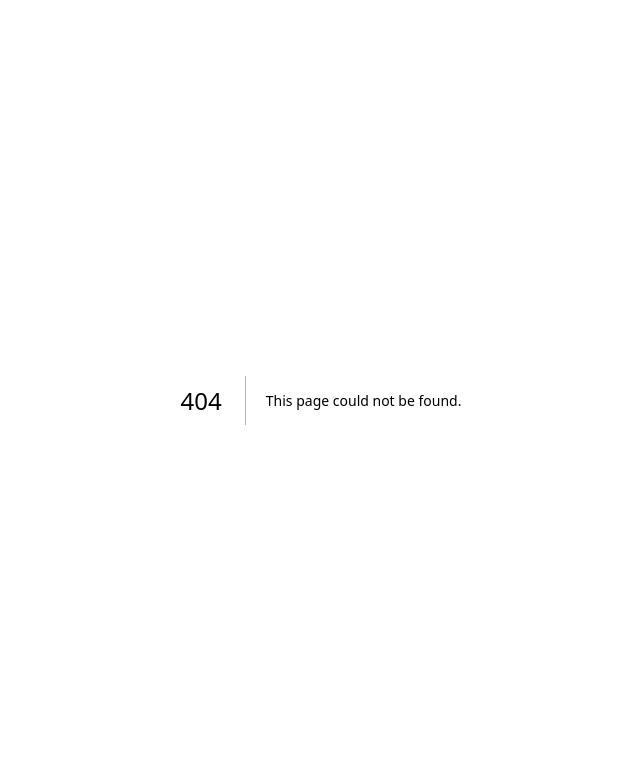
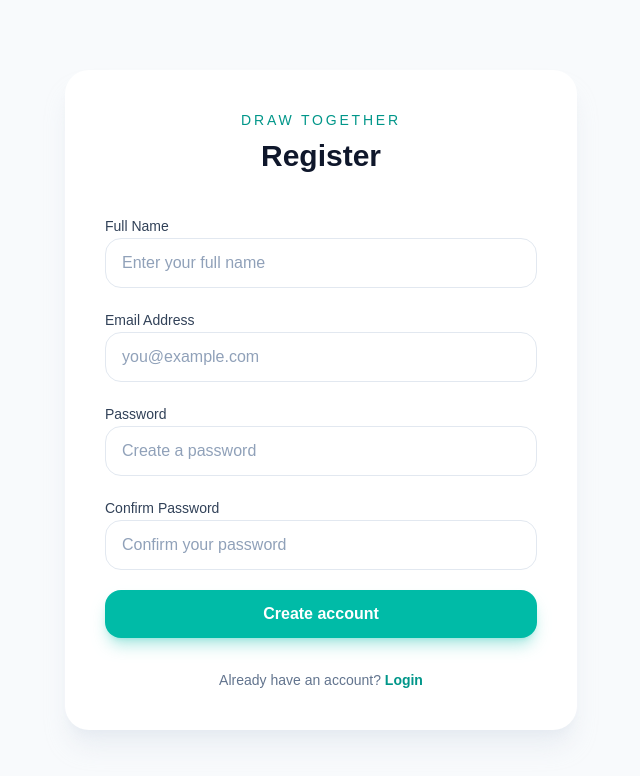
Before and after one commit to osid-alkourd/draw-together-frontend, a Next.js app: page /DrawTogether/auth/register in a window 1280 px wide. Before the commit this address had no page. Shown: the top 776 px of the page, without its empty margins (319-959 px from the left). Built offline with nearby package versions, Linux system fonts and the light colour scheme.

Commit message:
add register page

```diff
--- /dev/null
+++ b/app/DrawTogether/auth/register/page.tsx
@@ -0,0 +1,15 @@
+import type { Metadata } from "next";
+import { RegisterCard } from "@/components/auth/RegisterCard";
+
+export const metadata: Metadata = {
+  title: "Register | DrawTogether",
+  description: "Create your DrawTogether account to collaborate on whiteboards in real time.",
+};
+
+export default function RegisterPage() {
+  return (
+    <div className="flex min-h-screen items-center justify-center bg-slate-50 px-4 py-12">
+      <RegisterCard />
+    </div>
+  );
+}
--- a/app/page.tsx
+++ b/app/page.tsx
@@ -1,63 +1,33 @@
-import Image from "next/image";
+import Link from "next/link";
 
-export default function Home() {
+export const metadata = {
+  title: "Draw Together",
+};
+
+export default function HomePage() {
   return (
-    <div className="flex min-h-screen items-center justify-center bg-zinc-50 font-sans dark:bg-black">
-      <main className="flex min-h-screen w-full max-w-3xl flex-col items-center justify-between py-32 px-16 bg-white dark:bg-black sm:items-start">
-        <Image
-          className="dark:invert"
-          src="/next.svg"
-          alt="Next.js logo"
-          width={100}
-          height={20}
-          priority
-        />
-        <div className="flex flex-col items-center gap-6 text-center sm:items-start sm:text-left">
-          <h1 className="max-w-xs text-3xl font-semibold leading-10 tracking-tight text-black dark:text-zinc-50">
-            To get started, edit the page.tsx file.
-          </h1>
-          <p className="max-w-md text-lg leading-8 text-zinc-600 dark:text-zinc-400">
-            Looking for a starting point or more instructions? Head over to{" "}
-            <a
-              href="https://vercel.com/templates?framework=next.js&utm_source=create-next-app&utm_medium=appdir-template-tw&utm_campaign=create-next-app"
-              className="font-medium text-zinc-950 dark:text-zinc-50"
-            >
-              Templates
-            </a>{" "}
-            or the{" "}
-            <a
-              href="https://nextjs.org/learn?utm_source=create-next-app&utm_medium=appdir-template-tw&utm_campaign=create-next-app"
-              className="font-medium text-zinc-950 dark:text-zinc-50"
-            >
-              Learning
-            </a>{" "}
-            center.
-          </p>
-        </div>
-        <div className="flex flex-col gap-4 text-base font-medium sm:flex-row">
-          <a
-            className="flex h-12 w-full items-center justify-center gap-2 rounded-full bg-foreground px-5 text-background transition-colors hover:bg-[#383838] dark:hover:bg-[#ccc] md:w-[158px]"
-            href="https://vercel.com/new?utm_source=create-next-app&utm_medium=appdir-template-tw&utm_campaign=create-next-app"
-            target="_blank"
-            rel="noopener noreferrer"
+    <div className="flex min-h-screen items-center justify-center bg-slate-50 px-6 py-12 font-sans text-slate-900">
+      <main className="w-full max-w-3xl rounded-3xl bg-white p-12 text-center shadow-xl shadow-slate-200/70">
+        <p className="text-sm font-medium uppercase tracking-[0.3em] text-teal-600">
+          Real-Time Collaborative Whiteboard Application
+        </p>
+        <h1 className="mt-4 text-4xl font-semibold">Draw Together</h1>
+        <p className="mt-6 text-lg text-slate-600">
+          Create, ideate, and iterate with your team in real time on a modern whiteboard experience.
+        </p>
+        <div className="mt-10 flex flex-col items-center gap-4 sm:flex-row sm:justify-center">
+          <Link
+            href="/DrawTogether/auth/register"
+            className="w-full rounded-2xl bg-teal-500 px-6 py-3 text-base font-semibold text-white shadow-lg shadow-teal-500/30 transition hover:bg-teal-600 focus-visible:outline-none focus-visible:ring-2 focus-visible:ring-teal-500 focus-visible:ring-offset-2 focus-visible:ring-offset-white sm:w-auto"
           >
-            <Image
-              className="dark:invert"
-              src="/vercel.svg"
-              alt="Vercel logomark"
-              width={16}
-              height={16}
-            />
-            Deploy Now
-          </a>
-          <a
-            className="flex h-12 w-full items-center justify-center rounded-full border border-solid border-black/[.08] px-5 transition-colors hover:border-transparent hover:bg-black/[.04] dark:border-white/[.145] dark:hover:bg-[#1a1a1a] md:w-[158px]"
-            href="https://nextjs.org/docs?utm_source=create-next-app&utm_medium=appdir-template-tw&utm_campaign=create-next-app"
-            target="_blank"
-            rel="noopener noreferrer"
+            Create an account
+          </Link>
+          <button
+            type="button"
+            className="w-full rounded-2xl border border-slate-200 px-6 py-3 text-base font-semibold text-slate-900 transition hover:border-teal-200 hover:text-teal-600 sm:w-auto"
           >
-            Documentation
-          </a>
+            Learn more
+          </button>
         </div>
       </main>
     </div>
--- /dev/null
+++ b/components/auth/RegisterCard.tsx
@@ -0,0 +1,84 @@
+ "use client";
+
+import Link from "next/link";
+
+export function RegisterCard() {
+  return (
+    <div className="w-full max-w-lg rounded-3xl bg-white p-8 shadow-xl shadow-slate-200/70 sm:p-10">
+      <div className="space-y-2 text-center">
+        <p className="text-sm font-medium uppercase tracking-[0.2em] text-teal-600">
+          Draw Together
+        </p>
+        <h1 className="text-3xl font-semibold text-slate-900">Register</h1>
+      </div>
+
+      <form
+        className="mt-10 space-y-5"
+        onSubmit={(event) => event.preventDefault()}
+        noValidate
+      >
+        <div className="space-y-2">
+          <label htmlFor="fullName" className="text-sm font-medium text-slate-700">
+            Full Name
+          </label>
+          <input
+            id="fullName"
+            name="fullName"
+            type="text"
+            placeholder="Enter your full name"
+            className="w-full rounded-2xl border border-slate-200 px-4 py-3 text-base text-slate-900 placeholder:text-slate-400 focus:border-transparent focus:outline-none focus:ring-2 focus:ring-teal-500"
+          />
+        </div>
+        <div className="space-y-2">
+          <label htmlFor="email" className="text-sm font-medium text-slate-700">
+            Email Address
+          </label>
+          <input
+            id="email"
+            name="email"
+            type="email"
+            placeholder="you@example.com"
+            className="w-full rounded-2xl border border-slate-200 px-4 py-3 text-base text-slate-900 placeholder:text-slate-400 focus:border-transparent focus:outline-none focus:ring-2 focus:ring-teal-500"
+          />
+        </div>
+        <div className="space-y-2">
+          <label htmlFor="password" className="text-sm font-medium text-slate-700">
+            Password
+          </label>
+          <input
+            id="password"
+            name="password"
+            type="password"
+            placeholder="Create a password"
+            className="w-full rounded-2xl border border-slate-200 px-4 py-3 text-base text-slate-900 placeholder:text-slate-400 focus:border-transparent focus:outline-none focus:ring-2 focus:ring-teal-500"
+          />
+        </div>
+        <div className="space-y-2">
+          <label htmlFor="confirmPassword" className="text-sm font-medium text-slate-700">
+            Confirm Password
+          </label>
+          <input
+            id="confirmPassword"
+            name="confirmPassword"
+            type="password"
+            placeholder="Confirm your password"
+            className="w-full rounded-2xl border border-slate-200 px-4 py-3 text-base text-slate-900 placeholder:text-slate-400 focus:border-transparent focus:outline-none focus:ring-2 focus:ring-teal-500"
+          />
+        </div>
+        <button
+          type="submit"
+          className="w-full rounded-2xl bg-teal-500 px-4 py-3 text-base font-semibold text-white shadow-lg shadow-teal-500/30 transition hover:bg-teal-600 focus-visible:outline-none focus-visible:ring-2 focus-visible:ring-teal-500 focus-visible:ring-offset-2 focus-visible:ring-offset-white"
+        >
+          Create account
+        </button>
+      </form>
+
+      <p className="mt-8 text-center text-sm text-slate-500">
+        Already have an account?{" "}
+        <Link href="/login" className="font-semibold text-teal-600 hover:text-teal-500">
+          Login
+        </Link>
+      </p>
+    </div>
+  );
+}
```
